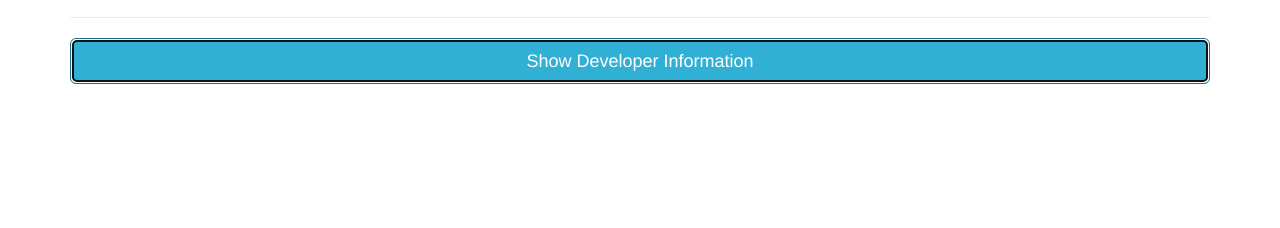
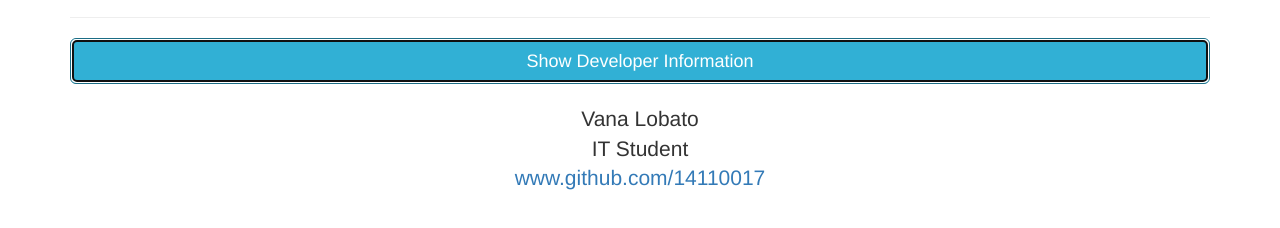
Before and after one commit to vanafroo/ITE220, a plain HTML site: page Week3-2/task1.html in a window 1280 px wide. Both pictures are taken after a click on the button "Show Developer Information". Shown: the part 192-420 px from the top of the page. Drawn offline with Linux system fonts and the light colour scheme.

Commit message:
Edit week 3-2

```diff
--- a/Week3-2/js/task1.js
+++ b/Week3-2/js/task1.js
@@ -18,7 +18,7 @@ var task1 = {
     devInfo: function(){
         var btnDev = document.getElementById("dev-info");
         btnDev.addEventListener("click", function(){
-         window.open("file:///Users/Vanafroo/Desktop/GitHub%20ITE220/Week3-2/task1.html");
+          document.getElementById("info-dev").innerHTML = 'Vana Lobato </br>IT Student </br> <a href="www.github.com/14110017">www.github.com/14110017</br>';
         });
     }
 }
--- a/Week3-2/task1.html
+++ b/Week3-2/task1.html
@@ -37,6 +37,7 @@
                     <button id="dev-info" type="button" class="btn btn-info btn-lg btn-block">
                         Show Developer Information </button>
                         <p class="lead text-center" id="dev-info-container"></p>
+                        <p class="lead text-center" id="info-dev">Mintra Ruensuk </br>
                         <p class="lead text-center" id="info-dev">
                         </p>
 				</div>
```
